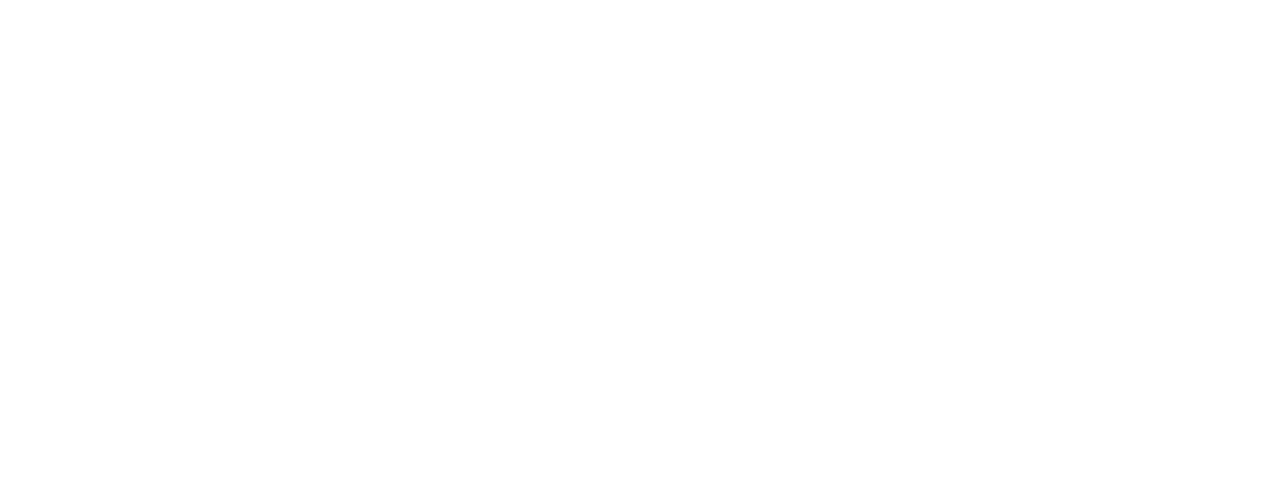
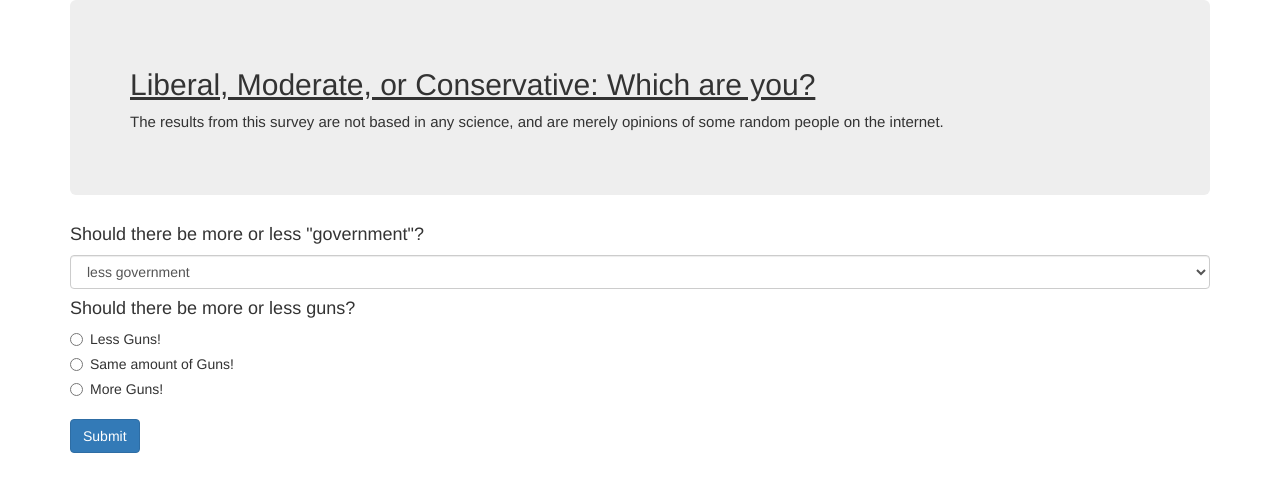
Before and after one commit to Scott-Ian/Political-Meter-Website, a plain HTML site: page index.html in a window 1280 px wide. Drawn offline with Linux system fonts and the light colour scheme.

Commit message:
adds two forms to html page with basic styling.
Co-authored-by: Ian Gregg <iangregg188@gmail.com>

```diff
--- a/css/styles.css
+++ b/css/styles.css
@@ -0,0 +1,19 @@
+h2 {
+  text-decoration: underline;
+}
+
+.jumbotron p {
+  font-size: 15px;
+}
+
+.conservative {
+  display: none;
+}
+
+.moderate {
+  display: none;
+}
+
+.liberal {
+  display: none;
+}
--- a/index.html
+++ b/index.html
@@ -7,9 +7,59 @@
   <link href="css/styles.css" rel="stylesheet" type="text/css">
   <script src="js/jquery-3.5.1.js"></script>
   <script src="js/scripts.js"></script>
-  <title>Document</title>
+  <title>Political Leaning</title>
 </head>
 <body>
+  <div class="container">
+    <div class="jumbotron">
+      <h2>Liberal, Moderate, or Conservative: Which are you?</h2>
+      <p>The results from this survey are not based in any science, and are merely opinions of some random people on the internet.</p>
+    </div>
 
+    <form>
+      <div class="form-group">
+        <h4>Should there be more or less "government"?</h4>
+        <select class="form-control" id="moreOrLess">
+          <option>less government</option>
+          <option>50/50</option>
+          <option>more government</option>
+        </select>
+
+        <h4>Should there be more or less guns?</h4>
+        <div class="radio">
+          <label>
+            <input type="radio" name="gunControl" value="0">
+            Less Guns!
+          </label>
+        </div>
+        <div class="radio">
+          <label>
+            <input type="radio" name="gunControl" value="1">
+            Same amount of Guns!
+          </label>
+        </div>
+        <div class="radio">
+          <label>
+            <input type="radio" name="gunControl" value="2">
+            More Guns!
+          </label>
+        <br>
+        <br>
+          <button type="submit" class="btn btn-primary">Submit</button>
+    </form>
+
+    <div class ="conservative">
+      <p>It is our opinion that you are a conservative!</p>
+    </div>
+
+    <div class ="moderate">
+      <p>It is our opinion that you are a moderate!</p>
+    </div>
+
+    <div class ="liberal">
+      <p>It is our opinion that you are a liberal!</p>
+    </div>
+
+  </div>
 </body>
 </html>
```
